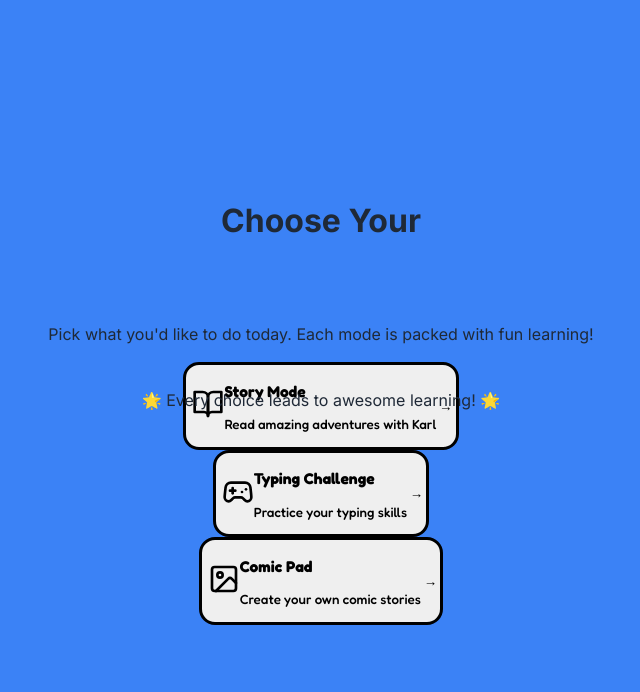
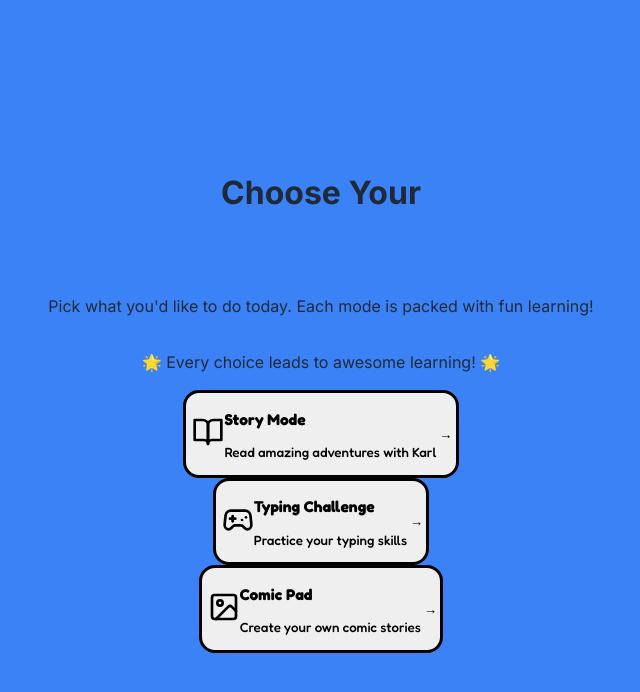
Before and after one commit to digdug26/karl_learning_gpt, a React (Vite) app in the folder frontend/: page / in a window 1280 px wide. Both pictures are taken after a click on the button "Start Karl's Adventure!". Shown: the top 692 px of the page, without its empty margins (319-959 px from the left). Built offline with nearby package versions, Linux system fonts and the light colour scheme.

Commit message:
style: refine home title and menu message

```diff
--- a/frontend/src/pages/Home.jsx
+++ b/frontend/src/pages/Home.jsx
@@ -59,7 +59,7 @@ export default function Home({ onStart }) {
       {/* Main Content */}
       <div className="text-center mb-12 z-10">
         <motion.h1
-          className="font-display text-6xl font-bold text-comicInk mb-4 drop-shadow-lg"
+          className="font-body text-7xl font-extrabold text-hero-600 mb-8 drop-shadow-lg"
           initial={{ opacity: 0, y: -50 }}
           animate={{ opacity: 1, y: 0 }}
           transition={{
@@ -71,7 +71,7 @@ export default function Home({ onStart }) {
         </motion.h1>
 
         <motion.h2
-          className="font-display text-5xl font-bold bg-gradient-to-r from-ocean-600 to-hero-600 bg-clip-text text-transparent mb-8 drop-shadow-sm"
+          className="font-body text-6xl font-extrabold text-energy-600 mb-8 drop-shadow-sm"
           initial={{ opacity: 0, y: -30 }}
           animate={{ opacity: 1, y: 0 }}
           transition={{
--- a/frontend/src/pages/Menu.jsx
+++ b/frontend/src/pages/Menu.jsx
@@ -56,6 +56,18 @@ export default function Menu({ onSelect, onBack }) {
         </h2>
         <p className="text-lg text-gray-600 mt-4 max-w-md mx-auto">
           Pick what you'd like to do today. Each mode is packed with fun learning!
+        </p>
+      </motion.div>
+
+      {/* Encouraging message */}
+      <motion.div
+        className="text-center mb-8 z-10"
+        initial={{ opacity: 0, y: -10 }}
+        animate={{ opacity: 1, y: 0 }}
+        transition={{ duration: 0.6, delay: 0.4 }}
+      >
+        <p className="text-gray-500 font-medium">
+          🌟 Every choice leads to awesome learning! 🌟
         </p>
       </motion.div>
 
@@ -150,20 +162,6 @@ export default function Menu({ onSelect, onBack }) {
         </motion.div>
       )}
 
-      {/* Fun encouragement */}
-      <motion.div
-        className="absolute bottom-8 left-1/2 transform -translate-x-1/2 text-center z-10"
-        initial={{ opacity: 0 }}
-        animate={{ opacity: 1 }}
-        transition={{
-          duration: 0.8,
-          delay: 1
-        }}
-      >
-        <p className="text-gray-500 font-medium">
-          🌟 Every choice leads to awesome learning! 🌟
-        </p>
-      </motion.div>
     </div>
   );
 }
```
